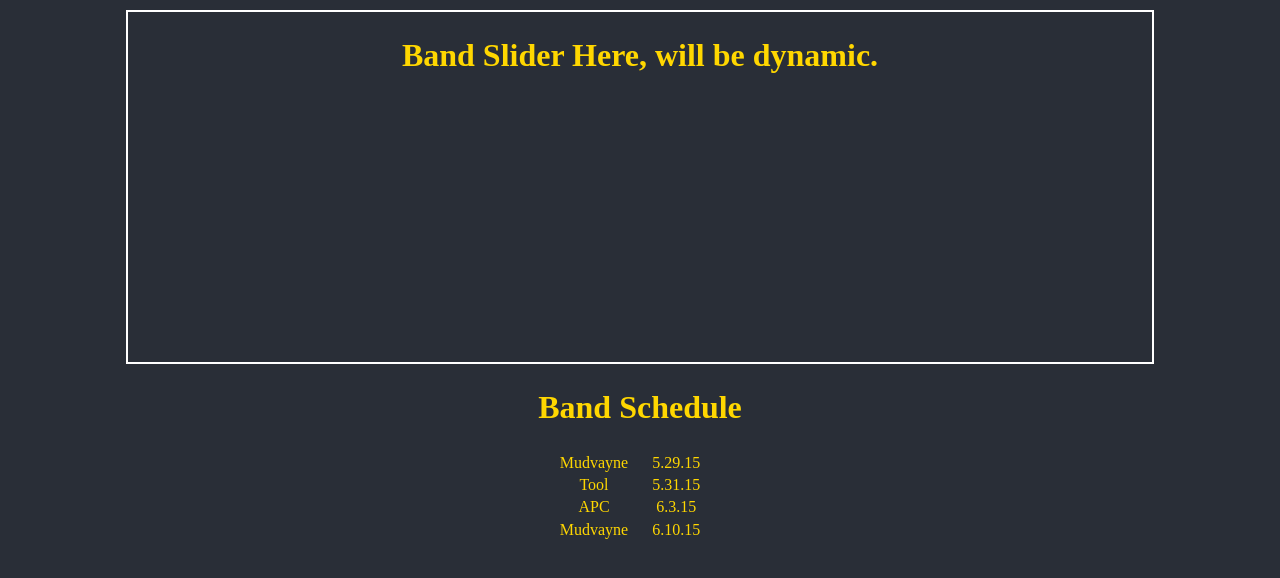
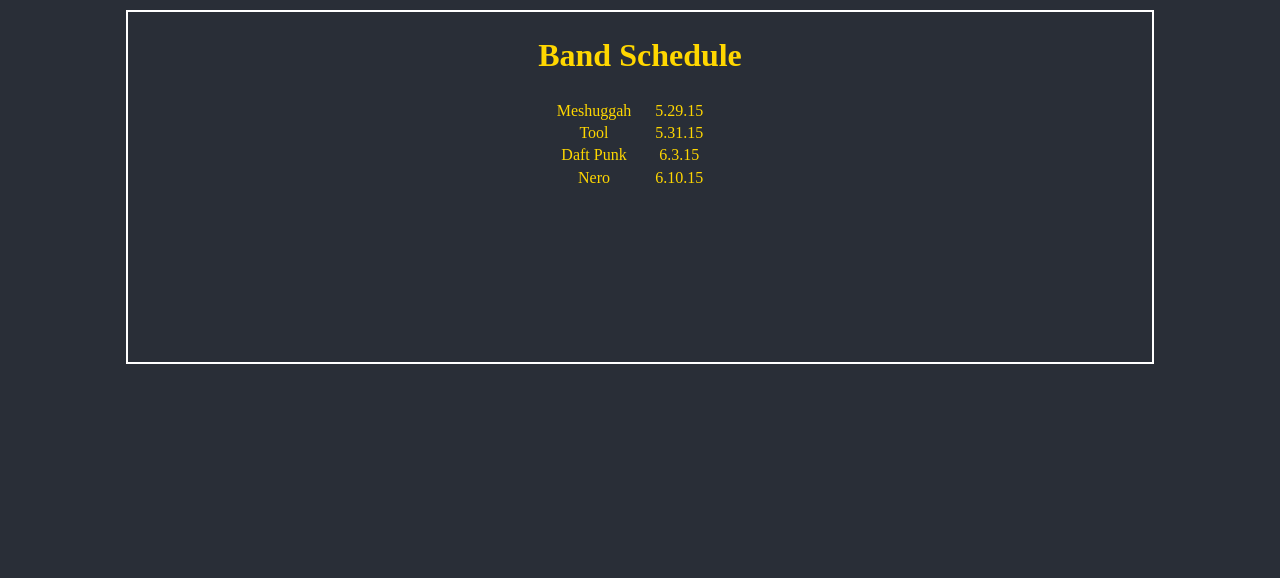
Before and after one commit to Klanders85/handlebars-prac, a plain HTML site: page index.html in a window 1280 px wide. Drawn offline with Linux system fonts and the light colour scheme.

Commit message:
header set up

```diff
--- a/index.html
+++ b/index.html
@@ -14,23 +14,13 @@
         <script type="text/javascript" src="js/main.js"></script>
     </head>
     <body>
-
+        <script type="text/x-handlebars-template" id="bandContent">
             <section>
                 <header>
                     <div class="header-wrapper center">
                         <div class="header">
-                            <h1>Band Slider Here, will be dynamic.</h1>
-                        </div>
-                    </div>
-                </header>
-            </section>
-
-
-        <script type="text/x-handlebars-template" id="bandContent">
                            <h1 class="center">Band Schedule</h1>
-            <div class="content-wrapper center">
-
-                <div class="inline-block center">
+                            <div class="inline-block">
                                 {{#each bandName}}
                                     <li>{{this}}</li>
                                 {{/each}}
@@ -41,8 +31,10 @@
                                     <li>{{this}}</li>
                                 {{/each}}
                             </div>
-
                         </div>
+                    </div>
+                </header>
+            </section>
         </script>
     </body>
 </html>
--- a/js/main.js
+++ b/js/main.js
@@ -2,10 +2,10 @@ $(document).ready(function(){
 
 // data goes here that will be dynamic -- JSON FORMAT!
 var bandData = {
-	"bandName"     :[  "Mudvayne",
+	"bandName"     :[  "Meshuggah",
 					   "Tool",
-					   "APC",
-					   "Mudvayne",
+					   "Daft Punk",
+					   "Nero",
 					],
 
 	"datePlaying" :[ "5.29.15",
--- a/sass/main.scss
+++ b/sass/main.scss
@@ -6,14 +6,12 @@
 /* ==========================================================================
    Variables
    ========================================================================== */
-
    $gun-grey:#292e37;
    $font-color: gold;
 
 /* ==========================================================================
    Base styles: opinionated defaults
    ========================================================================== */
-
 html,
 button,
 input,
@@ -65,12 +63,10 @@ hr {
   border: 2px solid #fff;
   margin: 10px auto;
 }
-
 li{
   list-style-type: none;
   padding-right: 20px;
 }
-
 .content-wrapper{
   height: 400px;
 }
```
Lines whose indentation alone changed are shown as unchanged.
